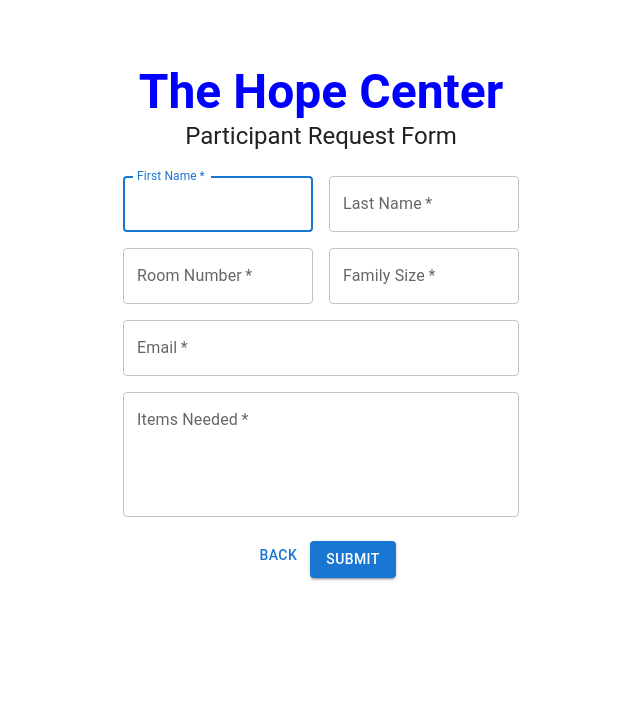
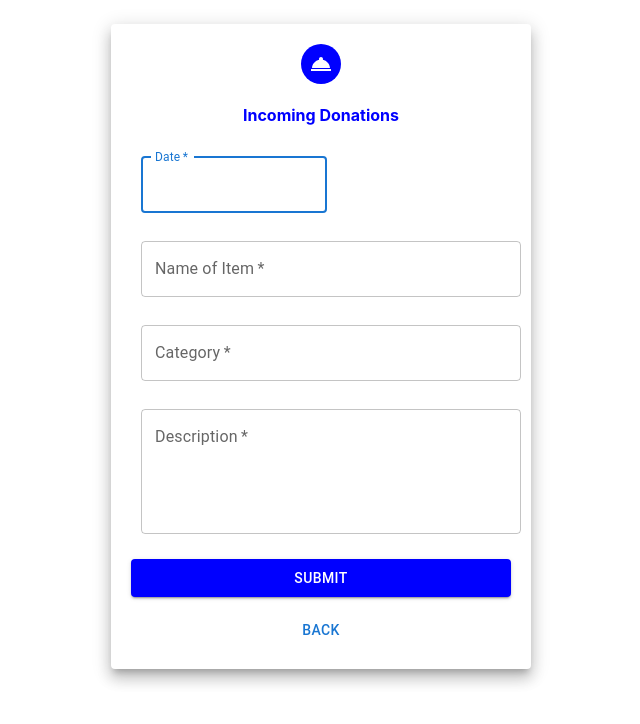
Before and after one commit to alogan15/The-Hope-Center, a React (Create React App) app in the folder hope-center-app/: page /participantform in a window 1280 px wide. Shown: the top 724 px of the page, without its empty margins (319-959 px from the left). Built offline with nearby package versions, Linux system fonts and the light colour scheme.

Commit message:
new forms

```diff
--- a/hope-center-app/src/App.js
+++ b/hope-center-app/src/App.js
@@ -9,13 +9,14 @@ import MonetaryDonate from './components/MonetaryDonate';
 import DonorHome from './components/DonorHome';
 import Dashboard from './Inventory/Dashboard';
 import ParticipantForm from './components/ParticipantForm';
+import NewIncoming from './components/NewIncoming';
 
 
 
 function App() {
   return (
     <div className="App">
-      <Router>
+      {/* <Router>
         <Routes>
           <Route path="/" element={<Login />} />
           <Route path="/signup" element={<SignUp />} />
@@ -27,7 +28,8 @@ function App() {
           <Route path="/inventory" element={<Dashboard />} />
           <Route path="/participantform" element={<ParticipantForm />} />
         </Routes>
-      </Router>
+      </Router> */}
+      <NewIncoming />
     </div>
   );
 }
--- a/hope-center-app/src/components/DonationForm.js
+++ b/hope-center-app/src/components/DonationForm.js
@@ -21,9 +21,7 @@ const title={
     color:'blue'
 }
 
-const btn2={
 
-}
 
 export default function DonateForm() {
 
@@ -108,9 +106,12 @@ export default function DonateForm() {
                 />
               </Grid>
             </Grid>
+
             <Link to="/donatehome">
-              <Button variant="contained" style={btn2}>back</Button>
+              <Button> back</Button>
             </Link>
+
+
             <Button
               type="submit"
               variant="contained"
--- /dev/null
+++ b/hope-center-app/src/components/NewIncoming.js
@@ -0,0 +1,136 @@
+import React from 'react';
+import Grid from '@mui/material/Grid';
+import Box from '@mui/material/Box';
+import { Avatar, Button, Paper, TextField, Typography, Link, Stack, Divider } from '@mui/material';
+import RoomServiceIcon from '@mui/icons-material/RoomService';
+
+
+
+
+const NewIncoming = () => {
+
+
+    const paperStyle={
+        padding: "20px",
+        height: 'auto',
+        width: 380,
+        margin: "20px auto"
+    }
+    const avatarStyle={
+        backgroundColor: "blue"
+    }
+    const textfield={
+        margin: '10px',
+        color:'blue'
+    }
+    const btnstyle={
+        margin:'15px 0',
+        color:'white',
+        backgroundColor:'blue',
+        padding: '7px'
+    }
+    const divide={
+      padding:'10px'
+    }
+  const header={
+    color:'blue'
+  }
+
+
+    return(
+      <Box component="form" noValidate sx={{ mt: 3 }}>
+        <Grid >
+            <Paper elevation={10} style={paperStyle} >
+
+                <Grid align="center">
+                <Avatar style={avatarStyle}><RoomServiceIcon  /></Avatar>
+                <h4 style={header}>Incoming Donations</h4>
+                </Grid>
+
+                <Grid container spacing={1}>
+                <Grid item xs={12} sm={6}>
+                <TextField
+                    style={textfield}
+                    autoComplete="given-name"
+                    name="date"
+                    required
+                    fullWidth
+                    id="date"
+                    label="Date"
+                    autoFocus
+                  >
+
+                </TextField>
+                </Grid>
+
+                <Grid item xs={12}>
+                <TextField
+                    style={textfield}
+                    required
+                    fullWidth
+                    id="name"
+                    label="Name of Item"
+                    name="lastName"
+                    autoComplete="family-name"
+                  >
+                </TextField>
+                </Grid>
+
+                <Grid item xs={12}>
+                <TextField
+                    style={textfield}
+                    required
+                    fullWidth
+                    id="category"
+                    label="Category"
+                    name="category"
+                    autoComplete="category"
+                >
+                </TextField>
+                </Grid>
+
+                <Grid item xs={12}>
+                <TextField
+                    style={textfield}
+                    required
+                    fullWidth
+                    rows={4}
+                    multiline
+                    id="description"
+                    label="Description"
+                    name="description"
+                    autoComplete="description"
+                >
+                </TextField>
+                </Grid>
+                </Grid>
+                <Stack justifyContent='center'>
+
+                <Button
+                    type="submit"
+                    color="primary"
+                    variant="contained"
+                    style={btnstyle}
+
+
+                >
+                    Submit
+                </Button>
+                <Link to="/donatehome">
+              <Button>back</Button>
+            </Link>
+                </Stack>
+
+            </Paper>
+
+
+        </Grid>
+        </Box>
+
+
+
+
+    )
+}
+
+export default NewIncoming;
```
